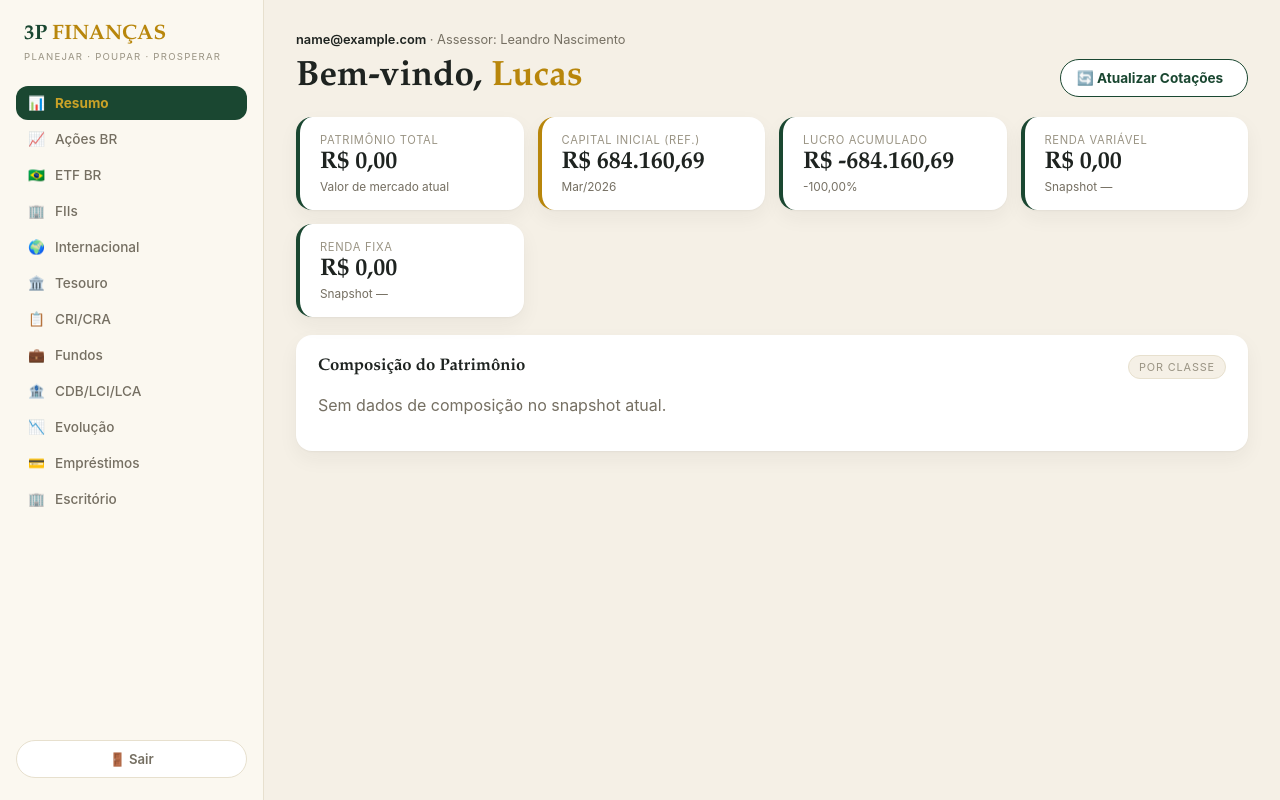
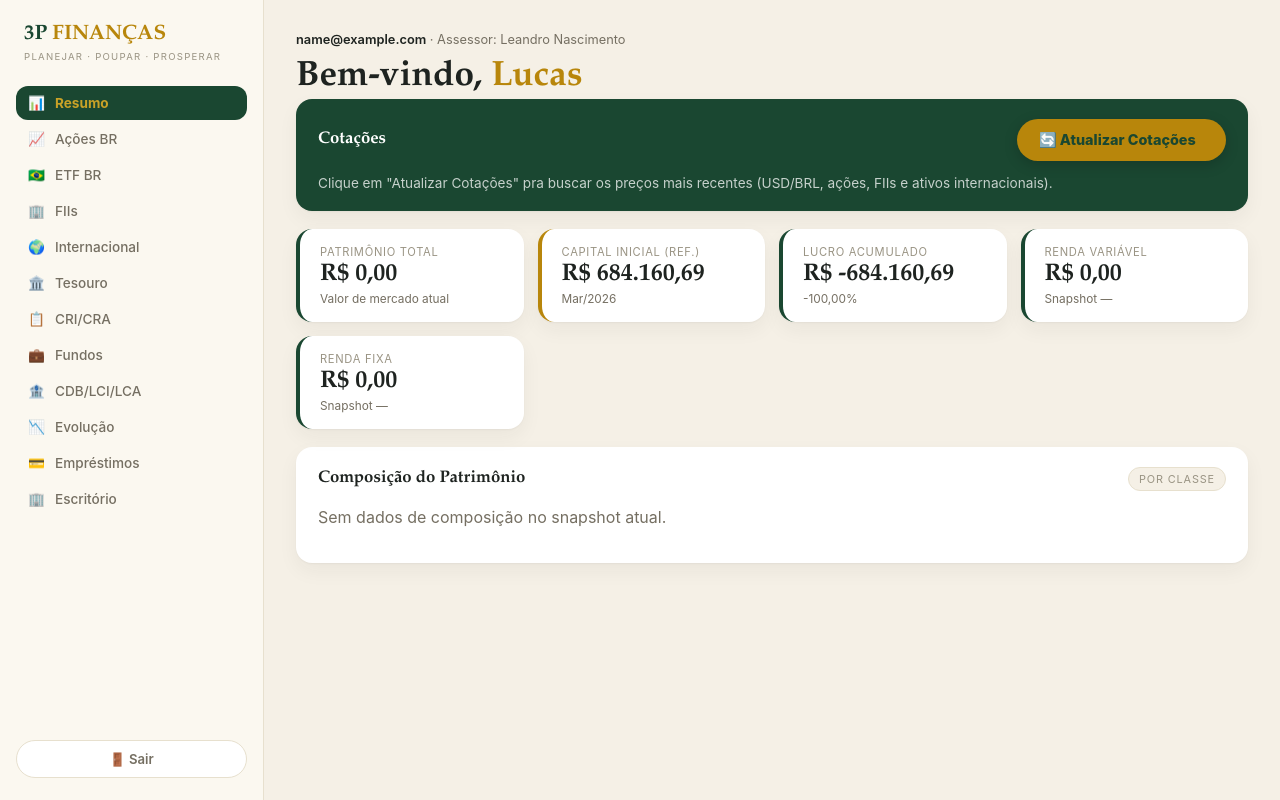
Before and after one commit to lmirandanascimento-ship-it/painel-lucas, a FastAPI app: page / in a window 1280 px wide. Run offline with FastAPI, Linux system fonts and the light colour scheme; the visitor is signed in with stand-in values (Sample User, id 1).

Commit message:
fix: corrige zeragem do patrimônio após redeploy + redesenha Cotações
Bug: sb.auth.sign_in_with_password mutava o único cliente Supabase
global (compartilhado por todos os requests do processo). Quando o
Railway reiniciava o servidor (redeploy automático), o cookie de
sessão do navegador continuava válido, mas o cliente Supabase do
processo novo nunca tinha sido autenticado — as consultas às tabelas
protegidas por RLS passavam a retornar vazio silenciosamente (sem
erro), zerando Patrimônio Total, RV, RF e a composição.

Fix: separa em dois clientes — sb_auth (chave anon) só valida e-mail/
senha no login; sb (chave service_role) faz todas as consultas de
dado e não depende de sessão de usuário, então sobrevive a reinícios
do processo. Testado simulando exatamente esse cenário (nenhum login
chamado) antes do commit — dados voltaram corretos.

Visual: "Atualizar Cotações" virou um card escuro de destaque (igual
ao Diagnóstico Rápido), com botão dourado grande e o relatório de
sucesso/falha dentro do mesmo card, em vez de um botão pequeno solto
na página.

Co-Authored-By: Claude Sonnet 5 <noreply@anthropic.com>

```diff
--- a/web/main.py
+++ b/web/main.py
@@ -28,14 +28,20 @@ def _secret(key: str) -> str | None:
     return os.environ.get(key)
 
 SUPABASE_URL = _secret("SUPABASE_URL")
-SUPABASE_KEY = _secret("SUPABASE_KEY")
+SUPABASE_KEY = _secret("SUPABASE_KEY")                  # anon — só pra validar login
+SUPABASE_SERVICE_KEY = _secret("SUPABASE_SERVICE_KEY")  # service_role — todas as consultas
 SESSION_SECRET = _secret("SESSION_SECRET") or secrets.token_hex(32)
 
 VERDE = "#1A4731"
 OURO  = "#B8860B"
 CAPITAL_BASE = 684_160.69
 
-sb = create_client(SUPABASE_URL, SUPABASE_KEY)
+# sb_auth: só usado pra validar e-mail/senha no login (chave anon).
+# sb: usado em TODA consulta de dado (chave service_role) — não depende de sessão
+# de usuário, então não quebra quando o processo do servidor reinicia (redeploy,
+# crash, escala) enquanto o cookie de login do navegador continua válido.
+sb_auth = create_client(SUPABASE_URL, SUPABASE_KEY)
+sb = create_client(SUPABASE_URL, SUPABASE_SERVICE_KEY or SUPABASE_KEY)
 
 app = FastAPI()
 app.add_middleware(SessionMiddleware, secret_key=SESSION_SECRET, same_site="lax")
@@ -440,7 +446,7 @@ def login_page(request: Request, erro: str | None = None):
 @app.post("/login")
 def login_submit(request: Request, email: str = Form(...), senha: str = Form(...)):
     try:
-        r = sb.auth.sign_in_with_password({"email": email, "password": senha})
+        r = sb_auth.auth.sign_in_with_password({"email": email, "password": senha})
         request.session["user_email"] = r.user.email
         return RedirectResponse("/", status_code=303)
     except Exception:
--- a/web/templates/atualizacao_resultado.html
+++ b/web/templates/atualizacao_resultado.html
@@ -1,6 +1,5 @@
-<div class="atualizacao-report">
-  <div class="titulo">{{ cor }} Atualização das {{ hora }} — {{ n_ok }} atualizado(s) · {{ n_fail }} com falha</div>
-  <div class="colunas">
+<div class="atualizacao-status">{{ cor }} Atualização das {{ hora }} — {{ n_ok }} atualizado(s) · {{ n_fail }} com falha</div>
+<div class="atualizacao-colunas">
   <div>
     <div class="ok-titulo">✅ Atualizados com sucesso</div>
     <ul>{% for item in ok %}<li>{{ item }}</li>{% endfor %}</ul>
@@ -12,4 +11,3 @@
   </div>
   {% endif %}
 </div>
-</div>
--- a/web/templates/content_resumo.html
+++ b/web/templates/content_resumo.html
@@ -2,15 +2,20 @@
   <div class="who"><b>{{ user_email or "Lucas Miranda Nascimento" }}</b> · Assessor: Leandro Nascimento</div>
 </div>
 
-<div class="content-head">
-  <h1 class="hello">Bem-vindo, <span class="accent">Lucas</span></h1>
-  <button class="refresh-btn" hx-post="/atualizar-cotacoes" hx-target="#resultado-atualizacao"
-          hx-swap="innerHTML" hx-indicator="#spin-cotacoes">
-    🔄 Atualizar Cotações <span id="spin-cotacoes" class="htmx-indicator">·</span>
-  </button>
+<h1 class="hello">Bem-vindo, <span class="accent">Lucas</span></h1>
+
+<div class="card-dark">
+  <div class="card-head-dark">
+    <h3>Cotações</h3>
+    <button class="btn-atualizar" hx-post="/atualizar-cotacoes" hx-target="#resultado-atualizacao"
+            hx-swap="innerHTML" hx-indicator="#spin-cotacoes">
+      🔄 Atualizar Cotações <span id="spin-cotacoes" class="htmx-indicator">·</span>
+    </button>
+  </div>
+  <div id="resultado-atualizacao">
+    <p class="atualizacao-vazio">Clique em "Atualizar Cotações" pra buscar os preços mais recentes (USD/BRL, ações, FIIs e ativos internacionais).</p>
+  </div>
 </div>
-
-<div id="resultado-atualizacao"></div>
 
 <div class="kpi-row">
   <div class="kpi">
--- a/web/templates/layout.html
+++ b/web/templates/layout.html
@@ -57,24 +57,36 @@ body { margin:0; background:var(--bg); color:var(--ink); font-family:var(--sans)
 .hello { font-family:var(--serif); font-size:clamp(1.6rem,3vw,2.2rem); font-weight:700; margin:0; }
 .hello .accent { color:var(--gold); }
 
-.refresh-btn {
-  border:1px solid var(--verde); background:var(--bg-card); color:var(--verde);
-  font-weight:700; font-size:.85rem; padding:10px 16px; border-radius:999px; cursor:pointer;
-  font-family:inherit;
-}
-.refresh-btn:hover { background:var(--verde); color:#fff; }
 .htmx-indicator { opacity:0; transition:opacity .15s; }
 .htmx-request .htmx-indicator, .htmx-request.htmx-indicator { opacity:1; }
 
-.atualizacao-report {
-  background:var(--bg-card); border-radius:16px; box-shadow:var(--shadow);
-  padding:16px 20px; margin-bottom:18px; font-size:.85rem;
+/* ── Card escuro de destaque (Diagnóstico Rápido, Cotações etc.) ── */
+.card-dark {
+  background:var(--verde); color:#fff; border-radius:16px; box-shadow:var(--shadow);
+  padding:20px 22px; margin-bottom:18px;
 }
-.atualizacao-report .titulo { font-weight:700; margin-bottom:10px; }
-.atualizacao-report .colunas { display:grid; grid-template-columns:1fr 1fr; gap:16px; }
-.atualizacao-report ul { margin:6px 0 0; padding-left:18px; color:var(--muted); }
-.atualizacao-report .ok-titulo { color:var(--pos); font-weight:600; }
-.atualizacao-report .fail-titulo { color:var(--neg); font-weight:600; }
+.card-head-dark { display:flex; align-items:center; justify-content:space-between; gap:14px; flex-wrap:wrap; margin-bottom:14px; }
+.card-head-dark h3 { font-family:var(--serif); font-size:1.05rem; font-weight:700; margin:0; color:#fff; }
+.tag-dark {
+  font-size:.68rem; letter-spacing:.08em; text-transform:uppercase; color:rgba(255,255,255,.75);
+  border:1px solid rgba(255,255,255,.25); border-radius:999px; padding:3px 10px;
+}
+
+.btn-atualizar {
+  border:none; background:var(--gold); color:var(--verde); font-weight:800; font-size:.9rem;
+  padding:12px 22px; border-radius:999px; cursor:pointer; font-family:inherit;
+  box-shadow:0 4px 14px rgba(0,0,0,.18); transition:transform .1s ease, background .15s ease;
+}
+.btn-atualizar:hover { background:var(--gold-light); }
+.btn-atualizar:active { transform:scale(.97); }
+
+.atualizacao-status { font-size:.9rem; font-weight:600; margin-bottom:10px; }
+.atualizacao-colunas { display:grid; grid-template-columns:1fr 1fr; gap:16px; font-size:.85rem; }
+.atualizacao-colunas ul { margin:6px 0 0; padding-left:18px; color:rgba(255,255,255,.85); }
+.atualizacao-colunas .ok-titulo { color:var(--gold-light); font-weight:700; }
+.atualizacao-colunas .fail-titulo { color:#FFB4AE; font-weight:700; }
+.atualizacao-vazio { color:rgba(255,255,255,.75); font-size:.85rem; margin:0; }
+@media (max-width:640px) { .atualizacao-colunas { grid-template-columns:1fr; } }
 
 .kpi-row { display:grid; grid-template-columns:repeat(auto-fit,minmax(180px,1fr)); gap:14px; margin-bottom:18px; }
 .kpi { background:var(--bg-card); border-radius:16px; box-shadow:var(--shadow); padding:16px 20px; border-left:4px solid var(--verde); }
```
Lines whose indentation alone changed are shown as unchanged.
